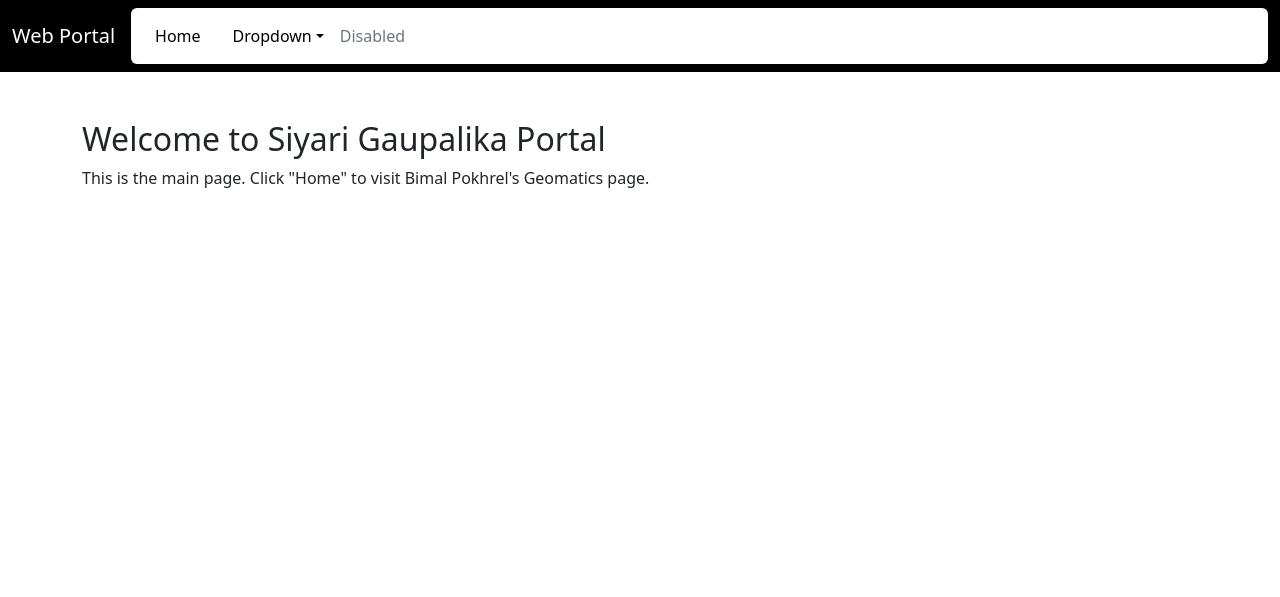
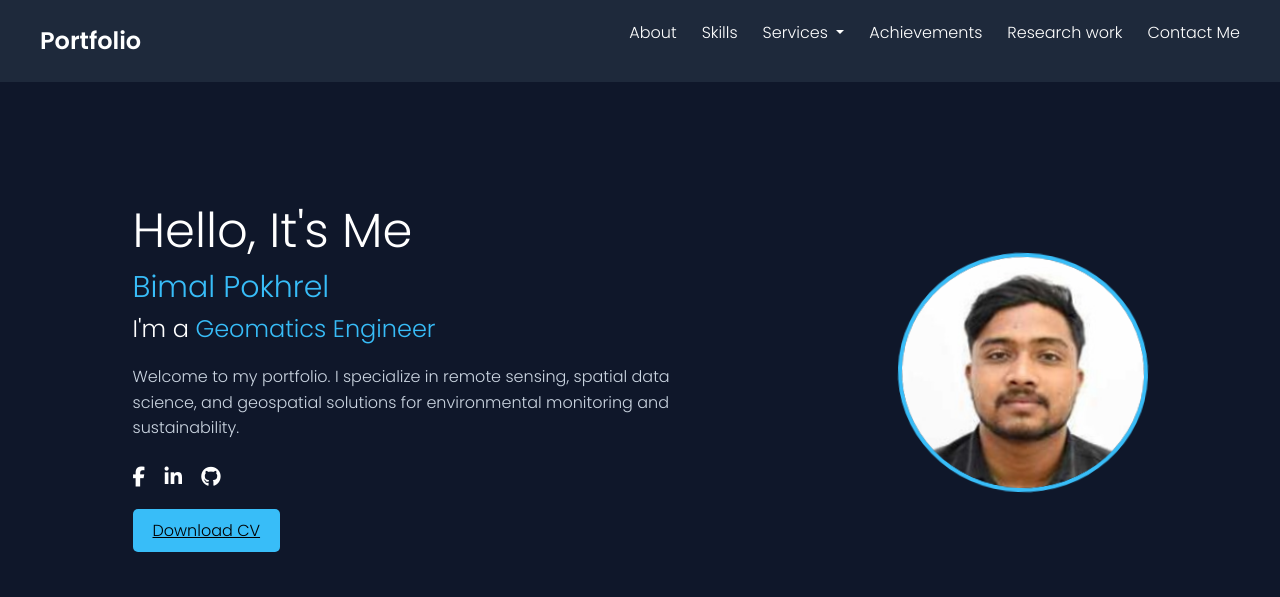
Before and after one commit to bimalpokhrel/Portfolio, a plain HTML site: page index.html in a window 1280 px wide. Drawn offline with nearby package versions, Linux system fonts and the light colour scheme.

Commit message:
portfolio.html changes to index. html

```diff
--- a/index.html
+++ b/index.html
@@ -2,66 +2,76 @@
 <html lang="en">
 <head>
   <meta charset="UTF-8">
-  <title>Siyari Gaupalika</title>
-  <meta name="viewport" content="width=device-width, initial-scale=1">
+  <title>Bimal Pokhrel | Geomatics Engineer</title>
+  <meta name="viewport" content="width=device-width, initial-scale=1.0">
 
-  <!-- Bootstrap -->
-  <link href="https://cdn.jsdelivr.net/npm/bootstrap@5.3.0/dist/css/bootstrap.min.css" rel="stylesheet">
+  <!-- Bootstrap CSS -->
   <link href="https://cdn.jsdelivr.net/npm/bootstrap@5.3.2/dist/css/bootstrap.min.css" rel="stylesheet">
-  <style>
-    .navbar-custom {
-      background-color: black;
-    }
-    .navbar-custom .nav-link,
-    .navbar-custom .navbar-brand {
-      color: white;
-    }
-  </style>
+
+  <!-- Google Fonts -->
+  <link href="https://fonts.googleapis.com/css2?family=Poppins:wght@300;600&display=swap" rel="stylesheet">
+
+  <!-- Font Awesome -->
+  <link rel="stylesheet" href="https://cdnjs.cloudflare.com/ajax/libs/font-awesome/6.5.0/css/all.min.css" crossorigin="anonymous" referrerpolicy="no-referrer" />
+
+  <!-- External CSS -->
+  <link rel="stylesheet" href="style.css">
 </head>
 <body>
 
-<!-- NAVBAR -->
-<nav class="navbar navbar-expand-lg navbar-custom">
-  <div class="container-fluid">
-    <a class="navbar-brand" href="#">Web Portal</a>
-    <button class="navbar-toggler bg-light" type="button" data-bs-toggle="collapse"
-      data-bs-target="#navbarSupportedContent" aria-controls="navbarSupportedContent" aria-expanded="false"
-      aria-label="Toggle navigation">
-      <span class="navbar-toggler-icon"></span>
-    </button>
+  <!-- Navbar -->
+  <nav>
+    <div class="logo">Portfolio</div>
+    <ul>
 
-    <div class="collapse navbar-collapse bg-white rounded px-3 py-2" id="navbarSupportedContent">
-      <ul class="navbar-nav me-auto mb-2 mb-lg-0">
-        <li class="nav-item">
-          <a class="nav-link text-black" href="home.html">Home</a>
-        </li>
-        <li class="nav-item">
-          <a class="nav-link text-black" href="#"></a>
-        </li>
+      <li><a href="about.html">About</a></li>
+      <li><a href="skills.html">Skills</a></li>
+
       <li class="nav-item dropdown">
-          <a class="nav-link dropdown-toggle text-black" href="#" role="button" data-bs-toggle="dropdown"
-            aria-expanded="false">Dropdown</a>
+        <a class="nav-link dropdown-toggle text-white" href="#" role="button" data-bs-toggle="dropdown" aria-expanded="false">
+          Services
+        </a>
         <ul class="dropdown-menu">
-            <li><a class="dropdown-item" href="#">Action</a></li>
-            <li><a class="dropdown-item" href="#">Another action</a></li>
-            <li><hr class="dropdown-divider"></li>
-            <li><a class="dropdown-item" href="#">Something else here</a></li>
+          <li><a class="dropdown-item" href="#" data-service="Remote Sensing Analysis">Remote Sensing Analysis</a></li>
+          <li><a class="dropdown-item" href="#" data-service="GIS Analysis">GIS Analysis</a></li>
+          <li><a class="dropdown-item" href="#" data-service="Surveying">Surveying</a></li>
+          <li><a class="dropdown-item" href="#" data-service="Hydrology Analysis">Hydrology Analysis</a></li>
+          <li><a class="dropdown-item" href="#" data-service="Web Mapping">Web Mapping</a></li>
+          <li><a class="dropdown-item" href="#" data-service="Environmental Modeling">Environmental Modeling</a></li>
         </ul>
       </li>
-        <li class="nav-item">
-          <a class="nav-link disabled text-secondary" aria-disabled="true">Disabled</a>
-        </li>
+      <li><a href="achievements.html">Achievements</a></li>
+      <li><a href="research.html">Research work</a></li>
+      <li><a href="contact.html">Contact Me</a></li>
     </ul>
-    </div>
-  </div>
   </nav>
 
-<div class="container mt-5">
-  <h2>Welcome to Siyari Gaupalika Portal</h2>
-  <p>This is the main page. Click "Home" to visit Bimal Pokhrel's Geomatics page.</p>
+  <!-- Hero Section -->
+  <section class="hero">
+    <div class="hero-text">
+      <h1>Hello, It's Me</h1>
+      <h2>Bimal Pokhrel</h2>
+      <h3>I'm a <span style="color:#38bdf8;">Geomatics Engineer</span></h3>
+      <p>Welcome to my portfolio. I specialize in remote sensing, spatial data science, and geospatial solutions for environmental monitoring and sustainability.</p>
+      <div class="social-icons">
+        <a href="https://facebook.com/Bimal Pokhrel" target="_blank"><i class="fab fa-facebook-f"></i></a>
+        <a href="https://www.linkedin.com/in/bimal-pokhrel-281b49229/" target="_blank"><i class="fab fa-linkedin-in"></i></a>
+        <a href="https://github.com/bimalpokhrel" target="_blank"><i class="fab fa-github"></i></a>
       </div>
+      <br>
+      <a href="CV_bimal_pokhrel_2025.pdf" download class="btn-cv">Download CV</a>
+    </div>
+    <div class="hero-img">
+      <img src="bimal.jpg" alt="Bimal Pokhrel">
+    </div>
+  </section>
 
-<!-- Bootstrap JS -->
-<script src="https://cdn.jsdelivr.net/npm/bootstrap@5.3.0/dist/js/bootstrap.bundle.min.js"></script>
+
+
+  <!-- Bootstrap JS Bundle -->
+  <script src="https://cdn.jsdelivr.net/npm/bootstrap@5.3.2/dist/js/bootstrap.bundle.min.js"></script>
+
+  <!-- External JS -->
+  <script src="script.js"></script>
 </body>
 </html>
```
Also changed, not shown: Portall.html (deleted, +0 -77 lines). Lines whose indentation alone changed are shown as unchanged.
